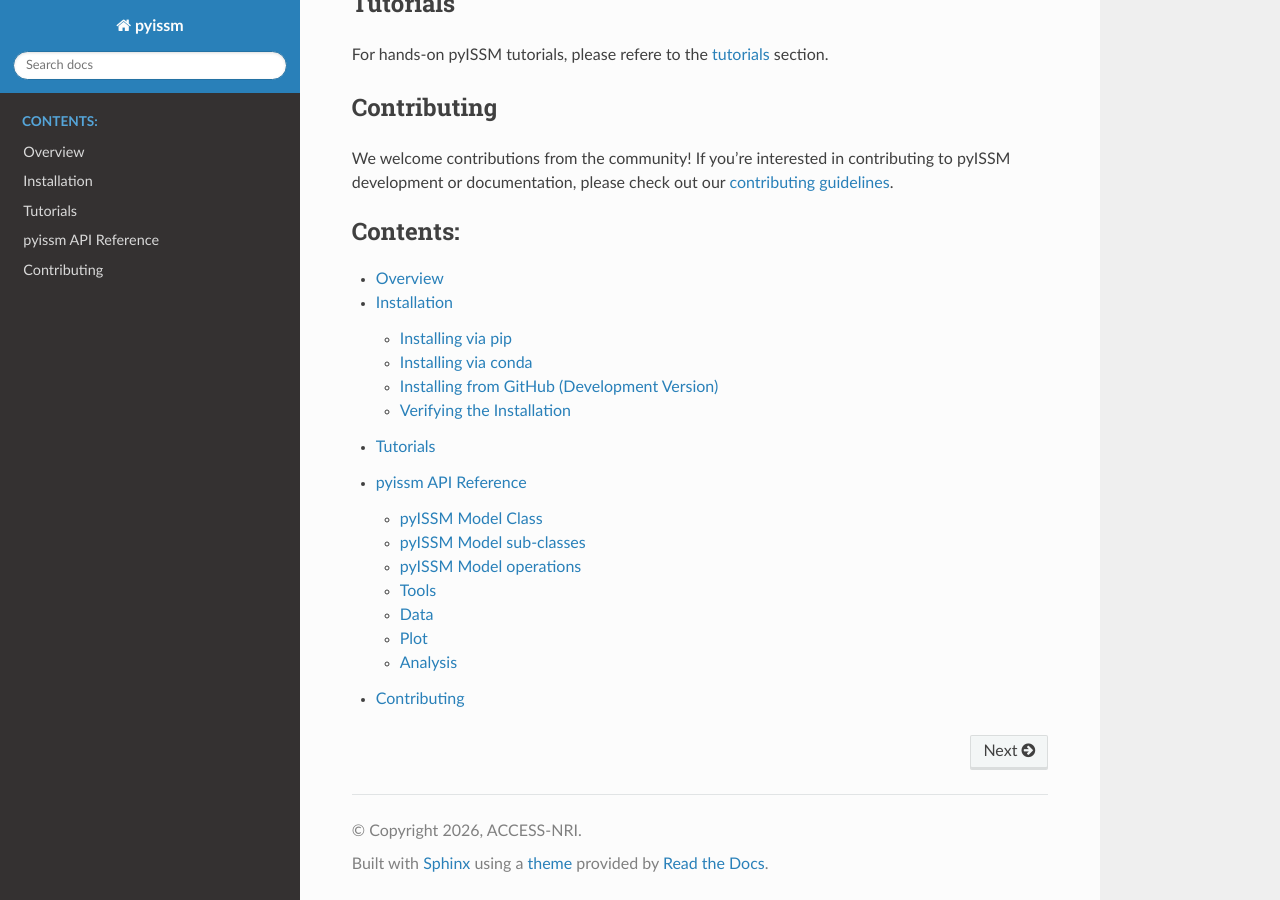
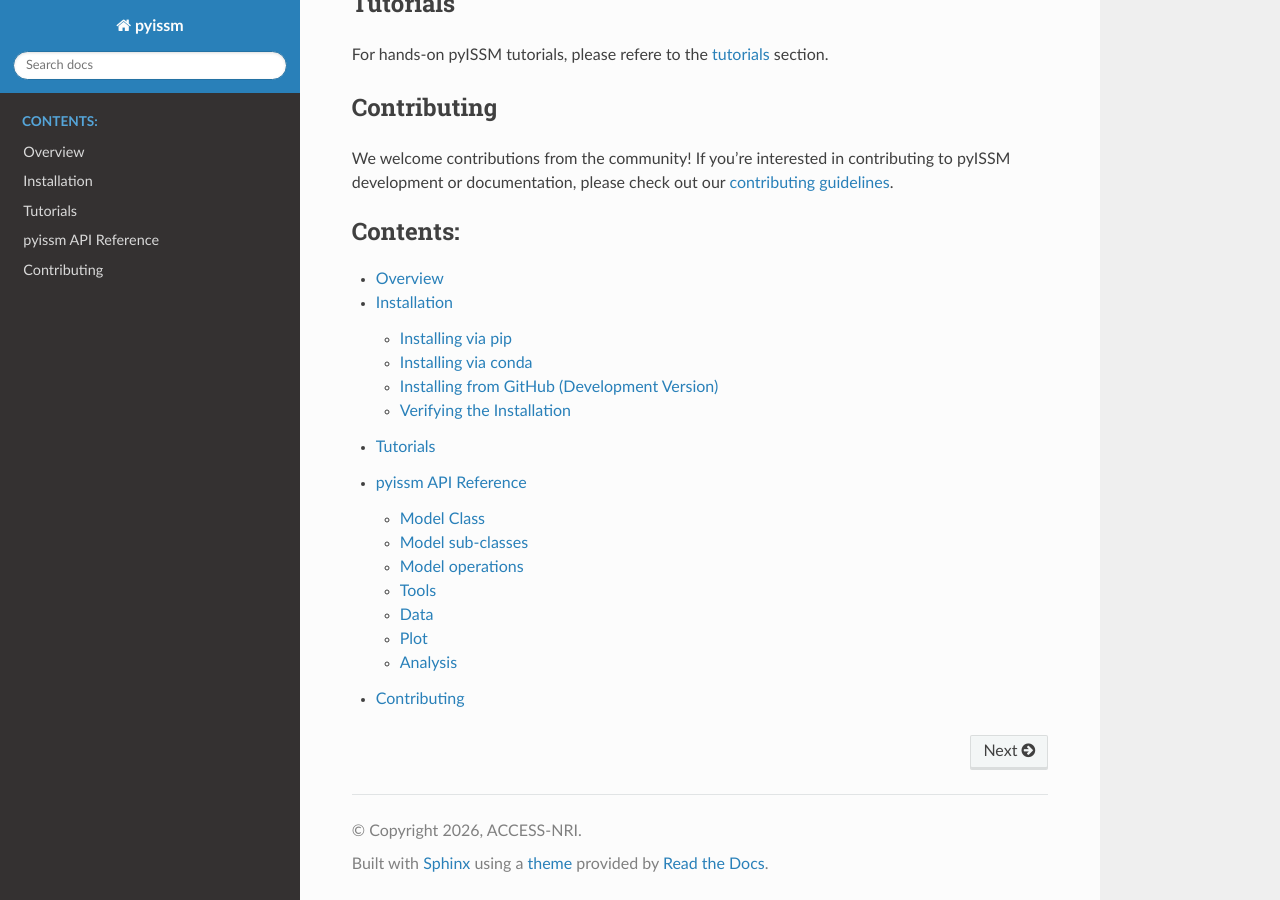
Before and after one commit to ACCESS-NRI/pyISSM, a Sphinx documentation site: the page built from docs/source/index.rst, in a window 1280 px wide and 900 px high, scrolled down 674 px. Built offline with Sphinx 7.4.7 and the Read the Docs theme 3.1.0, drawn with Linux system fonts in a browser that asks for light colours; pages that are not in the unit, such as notebooks, are missing from menus.

Commit message:
Minor updates

```diff
--- a/docs/source/pyissm.rst
+++ b/docs/source/pyissm.rst
@@ -15,7 +15,7 @@ pyISSM comprises five major sub-packages:
 
 .. _model-class:
 
-pyISSM Model Class
+Model Class
 -------------------
 ``pyISSM`` is developed around a central ``Model()`` class.
 
@@ -27,7 +27,7 @@ pyISSM Model Class
 
 .. _model-subclasses:
 
-pyISSM Model sub-classes
+Model sub-classes
 -------------------
 Each ISSM model contains a series of sub-classes that define model components and parameters (e.g., ``mesh``, ``geometry``, etc.).
 
@@ -39,7 +39,7 @@ Each ISSM model contains a series of sub-classes that define model components an
 
 .. _model-operations:
 
-pyISSM Model operations
+Model operations
 -------------------
 Each ISSM model is constructed and parameterised using various model operations.
 
--- a/docs/source/tutorials.rst
+++ b/docs/source/tutorials.rst
@@ -3,9 +3,11 @@
 Tutorials
 =========
 
-Hands-on tutorials demonstrating common pyISSM workflows.
+The following Jupyter notebooks provide hands-on tutorials demonstrating common pyISSM workflows:
 
 .. toctree::
    :maxdepth: 1
 
    tutorials/1_pyISSM_intro.ipynb
+
+Notebooks can be downloaded using the "Download Notebook" button at the bottom of each notebook.
```
Also changed, not shown: 1 other file.
